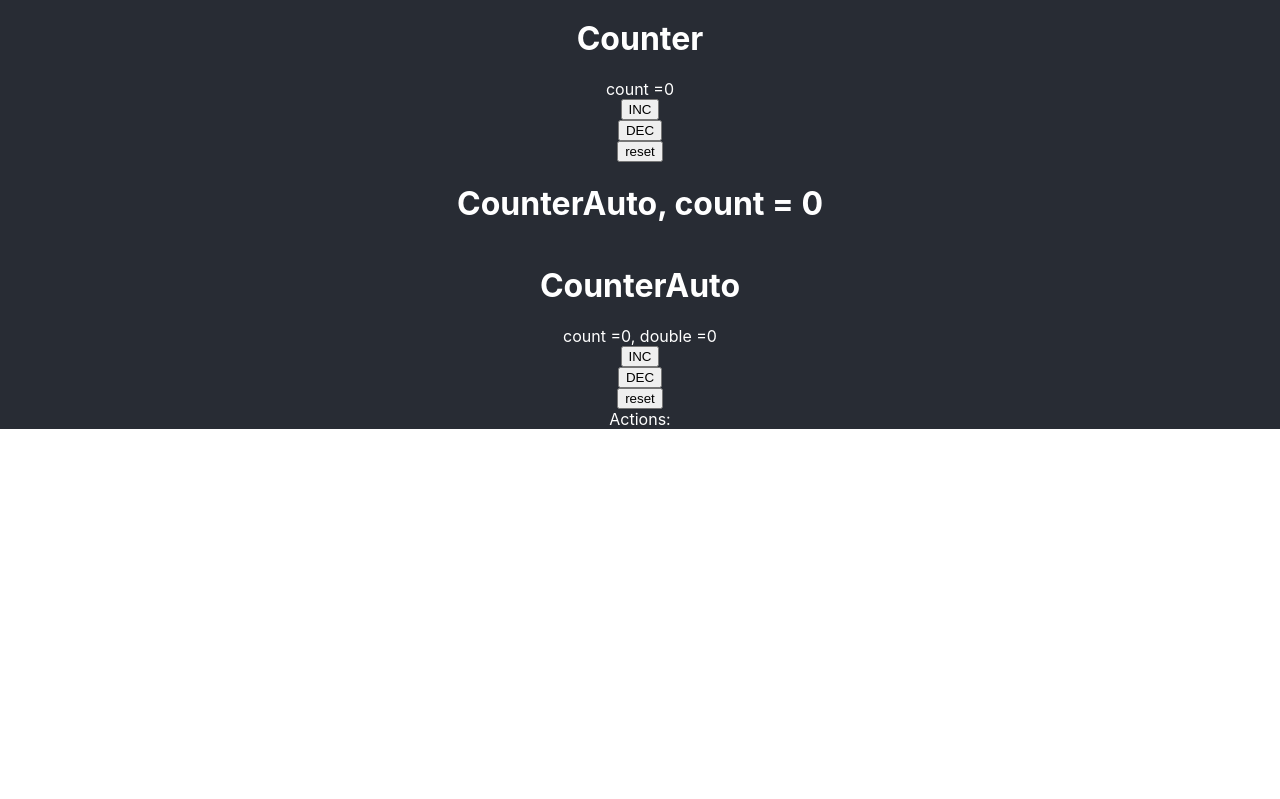
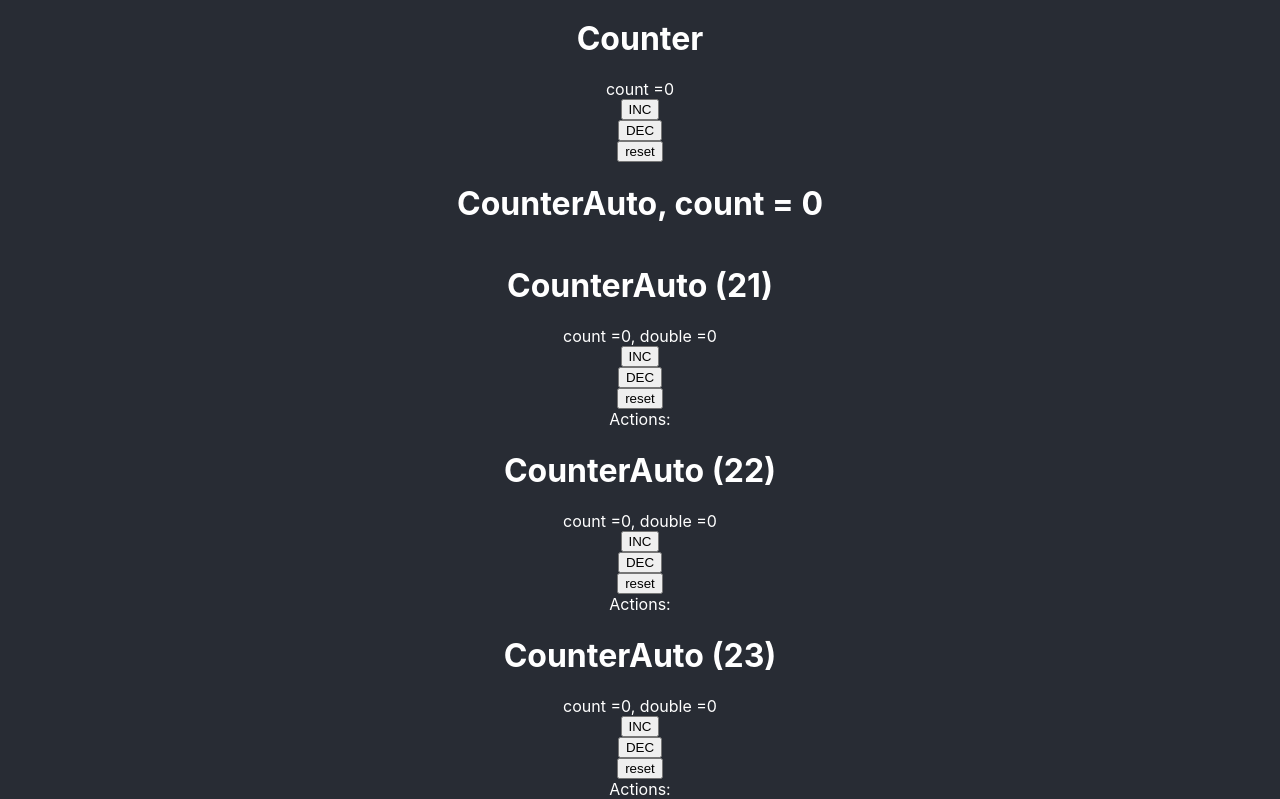
Before and after one commit to VZagl/edu.react-mobx, a React (Create React App) app: page / in a window 1280 px wide. Shown: the part 318-1117 px from the top of the page. Before the commit the page ends 800 px from the top, so only its background shows below. Built offline with nearby package versions, Linux system fonts and the light colour scheme.

Commit message:
"CounterAutoStore" можно использовать как глобальное а можно как локальное store

```diff
--- a/src/components/App/App.tsx
+++ b/src/components/App/App.tsx
@@ -1,8 +1,8 @@
-import React from "react";
+import React, { useMemo } from "react";
 import { observer } from "mobx-react-lite";
 
 import counterStore from "../../stores/CounterStore";
-import counterAutoStore from "../../stores/CounterAutoStore";
+import counterAutoStore, { StoreAuto } from "../../stores/CounterAutoStore";
 import Counter from "../Counter/Counter";
 import CounterAuto from "../CounterAuto/counterAuto";
 import "./App.css";
@@ -10,6 +10,7 @@ import "./App.css";
 export default observer(() => {
   const { count } = counterStore;
   const { count: countAuto } = counterAutoStore;
+  const store23 = useMemo(() => new StoreAuto(), []);
 
   console.log("## App/render ");
   return (
@@ -26,7 +27,9 @@ export default observer(() => {
         <header className="App-header">
           <h1>CounterAuto, count = {countAuto}</h1>
         </header>
-        <CounterAuto />
+        <CounterAuto id={21} />
+        <CounterAuto id={22} />
+        <CounterAuto id={23} counterAutoStore={store23} />
       </div>
     </>
   );
--- a/src/components/CounterAuto/counterAuto.tsx
+++ b/src/components/CounterAuto/counterAuto.tsx
@@ -2,11 +2,14 @@ import React, { useEffect } from "react";
 import { observer } from "mobx-react-lite";
 
 import counterAutoStore from "../../stores/CounterAutoStore";
-type T_Props = { id?: number };
+import type { StoreAuto as T_StoreAuto } from "../../stores/CounterAutoStore";
+
+type T_Props = { id?: number; counterAutoStore?: T_StoreAuto };
 
 export default observer((props: T_Props) => {
-  const { count, inc, dec, double, actionList } = counterAutoStore;
   const { id } = props;
+  const store = props.counterAutoStore || counterAutoStore;
+  const { count, inc, dec, double, actionList } = store;
   const actions = actionList.join(", ");
 
   useEffect(() => {
@@ -17,13 +20,13 @@ export default observer((props: T_Props) => {
   console.log(`## CounterAuto(${id})/render`);
   return (
     <div className="App-header">
-      <h1>CounterAuto</h1>
+      <h1>CounterAuto ({id})</h1>
       <div>
         count ={count}, double ={double}
       </div>
       <button onClick={inc}>INC</button>
       <button onClick={dec}>DEC</button>
-      <button onClick={() => (counterAutoStore.count = 0)}>reset</button>
+      <button onClick={() => (store.count = 0)}>reset</button>
       <div>Actions: {actions}</div>
     </div>
   );
--- a/src/stores/CounterAutoStore.ts
+++ b/src/stores/CounterAutoStore.ts
@@ -3,7 +3,7 @@ import { makeAutoObservable } from "mobx";
 // type NumArray = [number, number] | number[];
 type NumArray = number[];
 
-class Store {
+export class StoreAuto {
   constructor() {
     makeAutoObservable(this);
   }
@@ -41,5 +41,5 @@ class Store {
   }
 }
 
-const store = new Store();
+const store = new StoreAuto();
 export default store;
```
